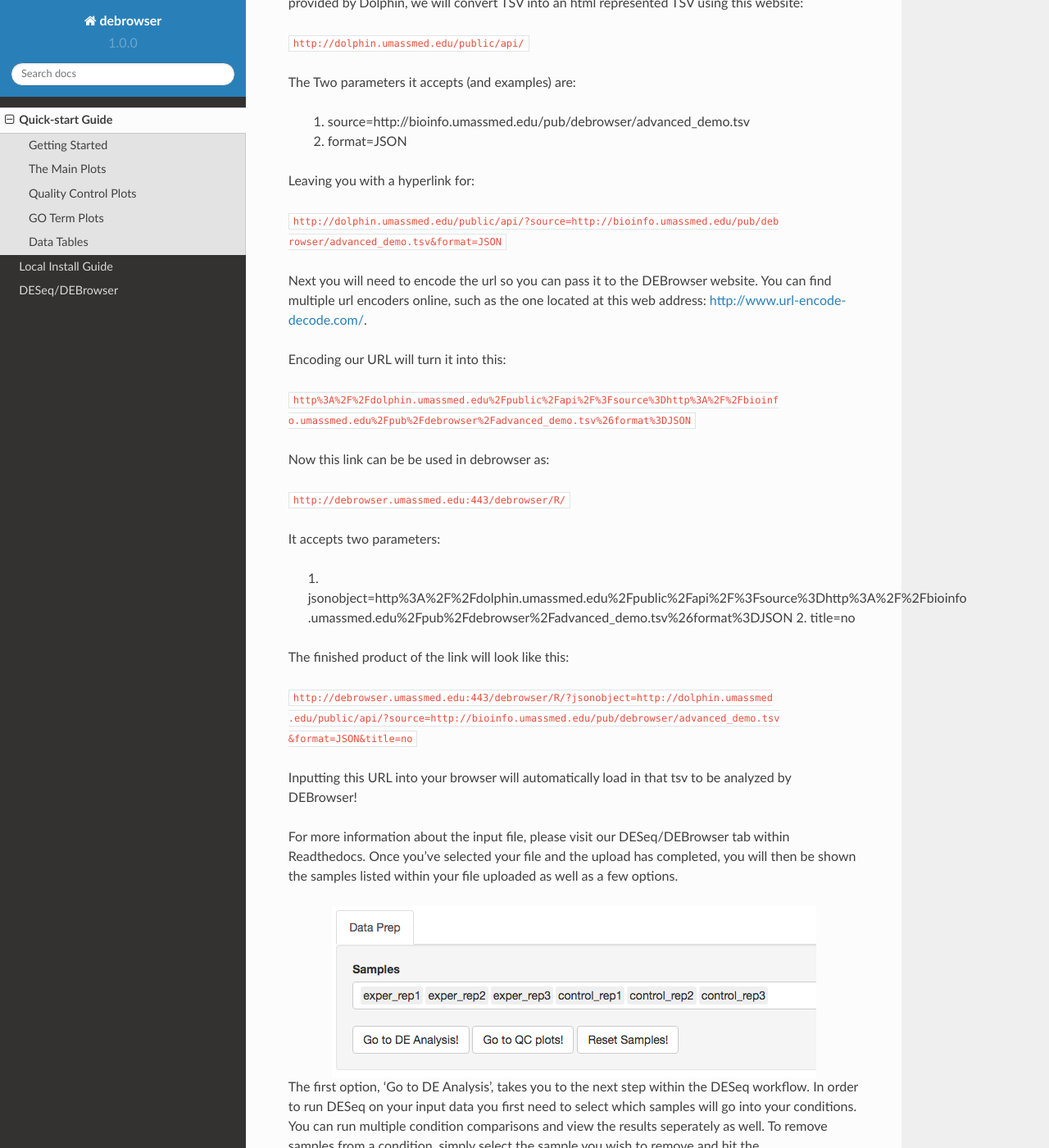
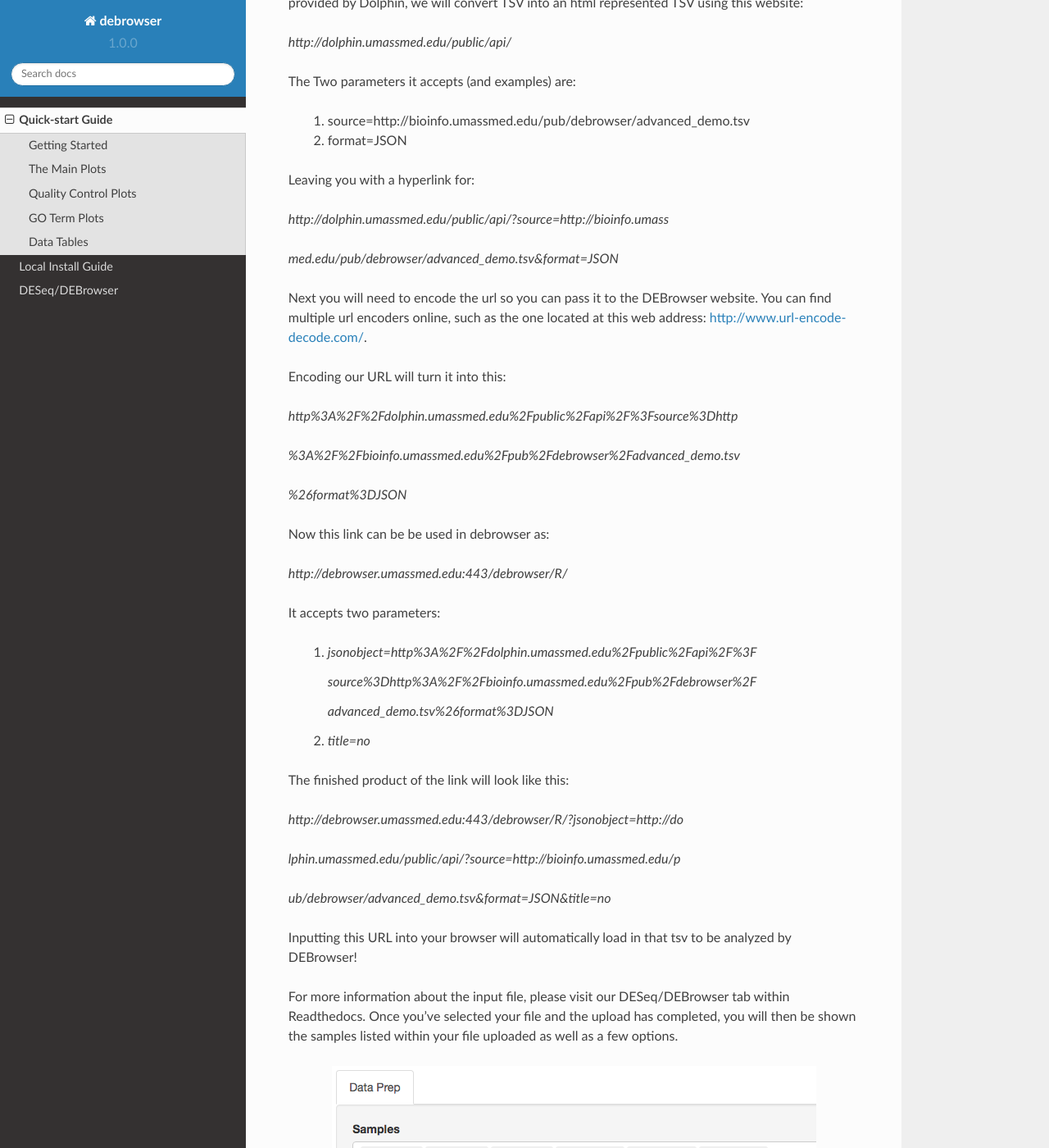
Before and after one commit to sb43/debrowser, a Sphinx documentation site: the page built from docs/quickstart.rst, in a window 1280 px wide and 1400 px high, scrolled down 984 px. Shown: the whole window at 82% size. Built offline with Sphinx 7.4.7 and the Read the Docs theme 2.0.0, drawn with Linux system fonts in a browser that asks for light colours.

Commit message:
Update quickstart.rst

```diff
--- a/docs/quickstart.rst
+++ b/docs/quickstart.rst
@@ -35,7 +35,7 @@
 DEBrowser also accepts TSV's via hyperlink by following a few conversion steps.  First, using the API provided by
 Dolphin, we will convert TSV into an html represented TSV using this website:
 
-``http://dolphin.umassmed.edu/public/api/``
+*http://dolphin.umassmed.edu/public/api/*
 
 The Two parameters it accepts (and examples) are:
 
@@ -44,8 +44,9 @@
 
 Leaving you with a hyperlink for:
 
-``http://dolphin.umassmed.edu/public/api/?source=http://bioinfo.umassmed.edu/pub/deb
-rowser/advanced_demo.tsv&format=JSON``
+*http://dolphin.umassmed.edu/public/api/?source=http://bioinfo.umass*
+
+*med.edu/pub/debrowser/advanced_demo.tsv&format=JSON*
 
 Next you will need to encode the url so you can pass it to the DEBrowser website.
 You can find multiple url encoders online, such as the one located at this
@@ -53,25 +54,33 @@
 
 Encoding our URL will turn it into this:
 
-``http%3A%2F%2Fdolphin.umassmed.edu%2Fpublic%2Fapi%2F%3Fsource%3Dhttp%3A%2F%2Fbioinf
-o.umassmed.edu%2Fpub%2Fdebrowser%2Fadvanced_demo.tsv%26format%3DJSON``
+*http%3A%2F%2Fdolphin.umassmed.edu%2Fpublic%2Fapi%2F%3Fsource%3Dhttp*
+
+*%3A%2F%2Fbioinfo.umassmed.edu%2Fpub%2Fdebrowser%2Fadvanced_demo.tsv*
+
+*%26format%3DJSON*
 
 Now this link can be be used in debrowser as:
 
-``http://debrowser.umassmed.edu:443/debrowser/R/``
+*http://debrowser.umassmed.edu:443/debrowser/R/*
 
 It accepts two parameters:
 
-	1. jsonobject=http%3A%2F%2Fdolphin.umassmed.edu%2Fpublic%2Fapi%2F%3Fsource%3Dhttp%3A%2F%2Fbioinfo
-	.umassmed.edu%2Fpub%2Fdebrowser%2Fadvanced_demo.tsv%26format%3DJSON
-	2. title=no
+	1. *jsonobject=http%3A%2F%2Fdolphin.umassmed.edu%2Fpublic%2Fapi%2F%3F*
+
+	   *source%3Dhttp%3A%2F%2Fbioinfo.umassmed.edu%2Fpub%2Fdebrowser%2F*
+
+	   *advanced_demo.tsv%26format%3DJSON*
+	2. *title=no*
 
 The finished product of the link will look like this:
 
 
-``http://debrowser.umassmed.edu:443/debrowser/R/?jsonobject=http://dolphin.umassmed
-.edu/public/api/?source=http://bioinfo.umassmed.edu/pub/debrowser/advanced_demo.tsv
-&format=JSON&title=no``
+*http://debrowser.umassmed.edu:443/debrowser/R/?jsonobject=http://do*
+
+*lphin.umassmed.edu/public/api/?source=http://bioinfo.umassmed.edu/p*
+
+*ub/debrowser/advanced_demo.tsv&format=JSON&title=no*
 
 Inputting this URL into your browser will automatically load in that tsv to be analyzed by DEBrowser!
 
```
